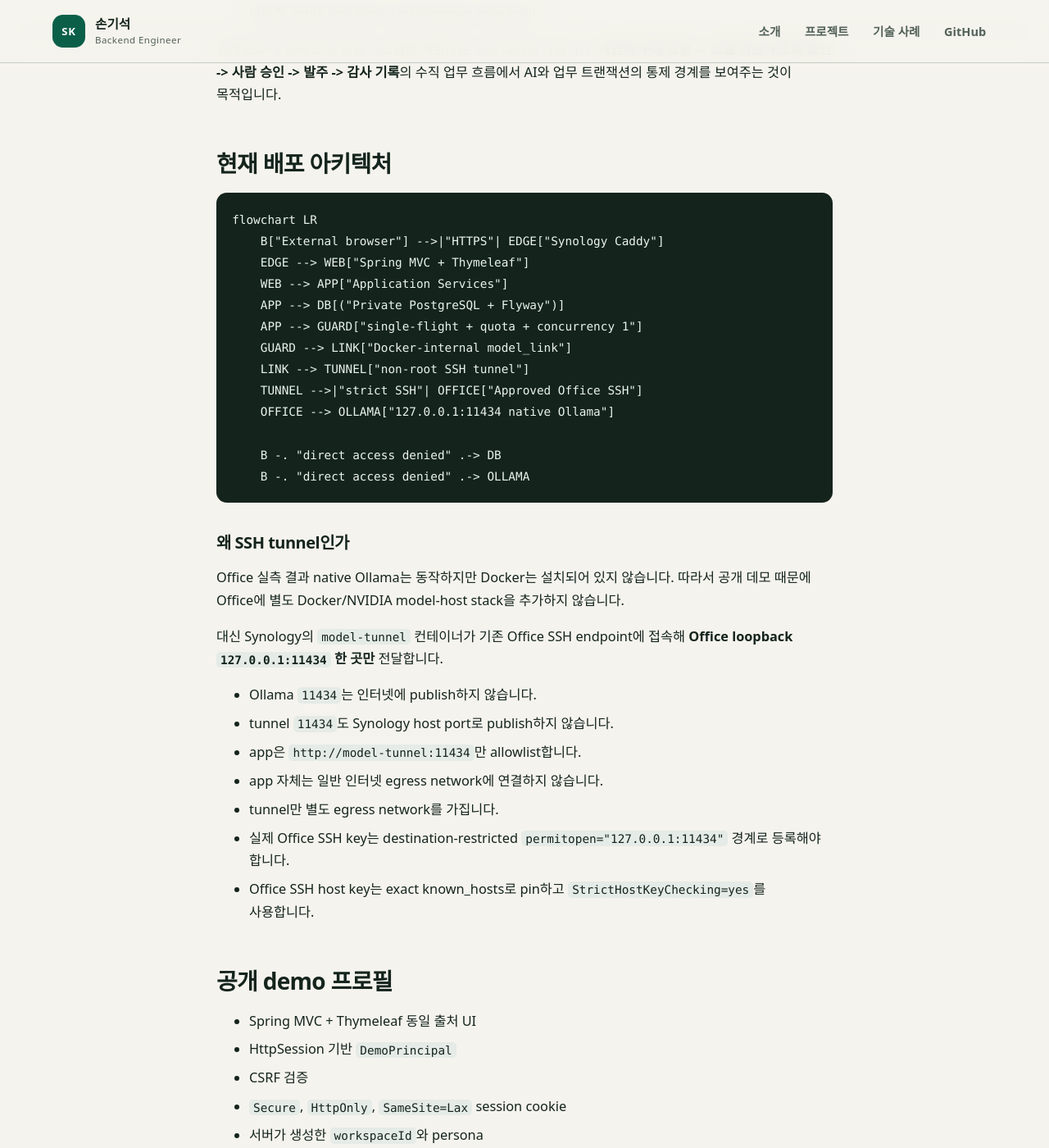
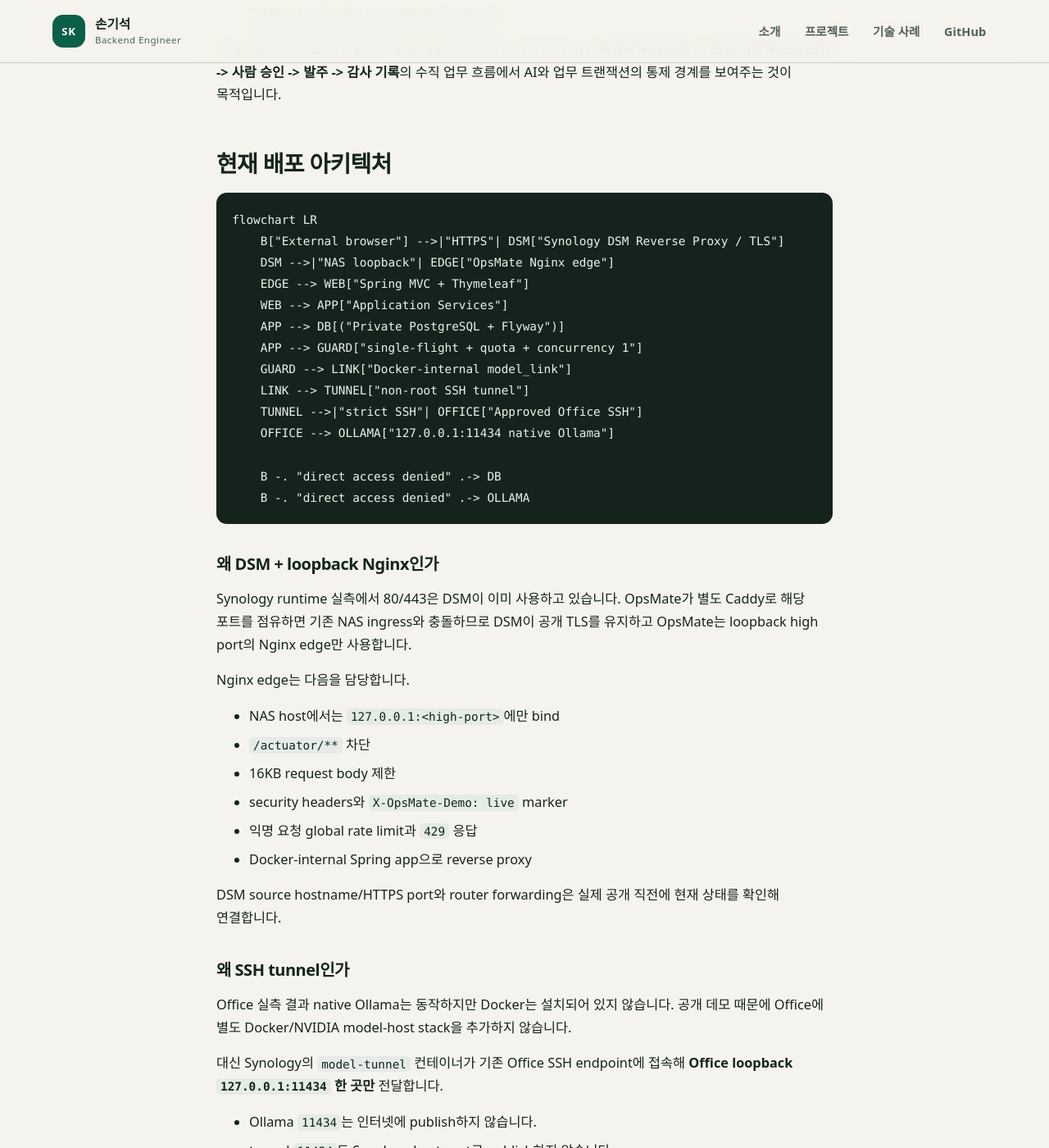
Before and after one commit to son1004007/engineering-career-portfolio, a Jekyll site: the page built from 02_projects/opsmate-local/docs/PUBLIC_DEMO.md, in a window 1280 px wide and 1400 px high, scrolled down 496 px. Shown: the whole window at 82% size. Built offline with Jekyll 4.4.1, drawn with Linux system fonts in a browser that asks for light colours; our own code applies the rules of GitHub Pages for plain Markdown files; some of the changed text lies outside the part shown.

Commit message:
docs: align public demo with dsm nginx edge

````diff
--- a/02_projects/opsmate-local/docs/PUBLIC_DEMO.md
+++ b/02_projects/opsmate-local/docs/PUBLIC_DEMO.md
@@ -5,7 +5,7 @@
 - 상태: `implemented`, `tested-component`; 실제 모델 adapter E2E 경계 `verified`
 - 대상: 채용 담당자가 브라우저에서 직접 실행할 수 있는 제한형 공개 데모
 - 실제 모델 증거: `2026-08-23` Ollama `gemma3:12b`, 9/9 성공, 관측 p95 21,076ms(`<= 30,000ms` gate)
-- 아직 미검증: 실제 public URL, NAS -> SSH tunnel -> Office Ollama 전체 경로, 외부 DB/model 비노출, edge rate limit, close/reopen rehearsal
+- 아직 미검증: NAS -> restricted SSH tunnel -> Office Ollama 실제 연결, public DSM ingress, 외부 DB/model 비노출, close/reopen rehearsal
 
 전체 ERP나 실제 조직 인증 시스템을 재현하는 것이 목적이 아닙니다. **자연어 구매 요청 -> 모델 기반 구조화 초안 -> 사람 승인 -> 발주 -> 감사 기록**의 수직 업무 흐름에서 AI와 업무 트랜잭션의 통제 경계를 보여주는 것이 목적입니다.
 
@@ -13,7 +13,8 @@
 
 ```mermaid
 flowchart LR
-    B["External browser"] -->|"HTTPS"| EDGE["Synology Caddy"]
+    B["External browser"] -->|"HTTPS"| DSM["Synology DSM Reverse Proxy / TLS"]
+    DSM -->|"NAS loopback"| EDGE["OpsMate Nginx edge"]
     EDGE --> WEB["Spring MVC + Thymeleaf"]
     WEB --> APP["Application Services"]
     APP --> DB[("Private PostgreSQL + Flyway")]
@@ -27,9 +28,24 @@ flowchart LR
     B -. "direct access denied" .-> OLLAMA
 ```
 
+### 왜 DSM + loopback Nginx인가
+
+Synology runtime 실측에서 80/443은 DSM이 이미 사용하고 있습니다. OpsMate가 별도 Caddy로 해당 포트를 점유하면 기존 NAS ingress와 충돌하므로 DSM이 공개 TLS를 유지하고 OpsMate는 loopback high port의 Nginx edge만 사용합니다.
+
+Nginx edge는 다음을 담당합니다.
+
+- NAS host에서는 `127.0.0.1:<high-port>`에만 bind
+- `/actuator/**` 차단
+- 16KB request body 제한
+- security headers와 `X-OpsMate-Demo: live` marker
+- 익명 요청 global rate limit과 `429` 응답
+- Docker-internal Spring app으로 reverse proxy
+
+DSM source hostname/HTTPS port와 router forwarding은 실제 공개 직전에 현재 상태를 확인해 연결합니다.
+
 ### 왜 SSH tunnel인가
 
-Office 실측 결과 native Ollama는 동작하지만 Docker는 설치되어 있지 않습니다. 따라서 공개 데모 때문에 Office에 별도 Docker/NVIDIA model-host stack을 추가하지 않습니다.
+Office 실측 결과 native Ollama는 동작하지만 Docker는 설치되어 있지 않습니다. 공개 데모 때문에 Office에 별도 Docker/NVIDIA model-host stack을 추가하지 않습니다.
 
 대신 Synology의 `model-tunnel` 컨테이너가 기존 Office SSH endpoint에 접속해 **Office loopback `127.0.0.1:11434` 한 곳만** 전달합니다.
 
@@ -38,7 +54,7 @@ Office 실측 결과 native Ollama는 동작하지만 Docker는 설치되어 있
 - app은 `http://model-tunnel:11434`만 allowlist합니다.
 - app 자체는 일반 인터넷 egress network에 연결하지 않습니다.
 - tunnel만 별도 egress network를 가집니다.
-- 실제 Office SSH key는 destination-restricted `permitopen="127.0.0.1:11434"` 경계로 등록해야 합니다.
+- Office 전용 SSH public key는 `permitopen="127.0.0.1:11434"`에 해당하는 목적지 제한을 적용합니다.
 - Office SSH host key는 exact known_hosts로 pin하고 `StrictHostKeyChecking=yes`를 사용합니다.
 
 ## 공개 demo 프로필
@@ -58,110 +74,76 @@ Office 실측 결과 native Ollama는 동작하지만 Docker는 설치되어 있
 
 한 방문자는 하나의 합성 workspace에서 다음 persona를 순서대로 체험합니다.
 
-1. `REQUESTER`
-   - 자연어 구매 요청 입력
-   - 모델 초안과 정책 근거 확인
-   - 승인 대기로 제출
-2. `APPROVER`
-   - 현재 workspace의 승인 대기 요청 조회
-   - 승인 또는 사유가 있는 반려
-3. `BUYER`
-   - 승인된 요청 조회
-   - 요청 한 건당 발주 한 건 생성
-4. `AUDITOR`
-   - 요청·발주·감사 이벤트 타임라인 확인
+1. `REQUESTER`: 자연어 구매 요청 -> 모델 초안/정책 근거 -> 승인 대기 제출
+2. `APPROVER`: 현재 workspace의 승인 대기 요청 승인 또는 반려
+3. `BUYER`: 승인된 요청 한 건당 발주 한 건 생성
+4. `AUDITOR`: 요청·발주·감사 이벤트 타임라인 확인
 
 persona 전환은 데모 체험용일 뿐 실제 조직 인증을 대체하지 않습니다. endpoint RBAC, service RBAC, workspace 범위와 도메인 상태 전이는 서버에서 계속 검증합니다.
 
-## workspace 격리
+## workspace·DB 통제
 
-`POST /demo/sessions`는 서버가 새 UUID workspace를 만들고 SecurityContext에 현재 workspace/persona를 저장합니다.
+모든 쓰기와 조회는 `workspace_id` 조건을 포함합니다. 전역 조회 후 애플리케이션에서 필터링하는 방식은 공개 경로에서 사용하지 않습니다. workspace에는 TTL이 있으며 정상 종료와 cleanup은 합성 workspace 관련 데이터를 삭제합니다.
 
-모든 쓰기와 조회는 `workspace_id` 조건을 포함합니다. 전역 조회 후 애플리케이션에서 필터링하는 방식은 공개 경로에서 사용하지 않습니다.
+공개 프로필은 PostgreSQL 16 + `ddl-auto=validate`를 사용하며 DB admin, Flyway migration, runtime app 역할을 분리합니다. `migrate`는 **동일 app image**의 one-shot 실행이고 runtime app에는 migration credential이 없습니다.
 
-workspace에는 TTL이 있으며 만료되면 세션과 SecurityContext를 폐기합니다. 정상 데모 종료와 cleanup은 합성 workspace 관련 데이터를 삭제합니다.
-
-## PostgreSQL과 migration 경계
-
-공개 프로필은 PostgreSQL 16 + `ddl-auto=validate`를 사용합니다.
-
-- DB admin 역할
-- Flyway migration 역할
-- runtime app 역할
-
-을 분리합니다. `migrate`는 **동일 app image**를 one-shot으로 실행하며 runtime app에는 migration credential을 주입하지 않습니다.
-
-주요 무결성 경계:
+주요 DB 경계:
 
 - workspace FK 및 cascade cleanup
 - request/order idempotency unique constraint
-- workspace + status 기반 작업함 index
-- workspace + occurred_at 기반 audit index
-
-PostgreSQL Testcontainers 경로로 migration/constraint/role 동작을 검증합니다.
+- workspace + status 작업함 index
+- workspace + occurred_at audit index
+- runtime DDL·Flyway history 접근 제한
 
 ## 모델 호출 통제
 
-`DraftGenerationCoordinator`는 모델 호출 전에 다음을 적용합니다.
+`DraftGenerationCoordinator`는 다음을 적용합니다.
 
 - `(workspaceId, actor, idempotencyKey)` single-flight
 - workspace/global quota
 - 전체 모델 동시 실행 수 `1`
 - bounded queue/follower wait
-- timeout / malformed response / unavailable fail-closed
+- timeout / malformed / oversized / unavailable fail-closed
 
 모델 출력은 제안일 뿐 최종 업무 데이터가 아닙니다. 서버가 구조, 카테고리, 정책 ID와 업무 규칙을 다시 검증한 뒤에만 저장 단계로 이동합니다.
 
-## 모델 endpoint 통제
-
-런타임 app 설정은 다음으로 고정합니다.
-
-```text
-OPSMATE_LLM_BASE_URL=http://model-tunnel:11434
-OPSMATE_LLM_ALLOWED_HOSTS=model-tunnel
-```
-
-`LlmGatewayConfiguration`은 URL scheme/host/path를 검증하고 allowlist 밖 host를 시작 단계에서 거부합니다. SSH-forwarded loopback 경로에서는 별도 model API Bearer token을 사용하지 않으며, 네트워크 인증/목적지 제한은 SSH key + exact host key + `permitopen`으로 수행합니다.
-
-## 공개 배포 네트워크
-
-Compose network 의도:
+## 공개 배포 network 경계
 
 | network | 연결 서비스 | 외부 egress |
 |---|---|---|
-| `edge` | Caddy | 필요 |
-| `edge_to_app` | Caddy, app | 없음 (`internal`) |
+| `edge_to_app` | Nginx edge, app | 없음 (`internal`) |
 | `app_to_db` | app, migrate, DB | 없음 (`internal`) |
 | `model_link` | app, model-tunnel | 없음 (`internal`) |
-| `tunnel_egress` | model-tunnel | Office SSH 접속용 |
+| `tunnel_egress` | model-tunnel | Office SSH 접속만 필요 |
 
-PostgreSQL과 model tunnel에는 host port mapping이 없습니다.
+PostgreSQL, app, model-tunnel에는 host port mapping이 없습니다. Nginx edge 하나만 NAS loopback에 publish됩니다.
 
 ## 이미지와 공급망
 
-app과 model-tunnel 이미지는 GitHub Actions에서 GHCR로 발행하며 실제 배포는 full digest를 사용합니다.
+app과 model-tunnel 이미지는 GitHub Actions에서 linux/amd64 GHCR image로 발행하고 실제 배포에는 full digest를 사용합니다.
 
 ```text
 OPSMATE_APP_IMAGE=ghcr.io/.../opsmate-local:<sha>@sha256:<digest>
 OPSMATE_TUNNEL_IMAGE=ghcr.io/.../opsmate-model-tunnel:<sha>@sha256:<digest>
 ```
 
-두 runtime image 모두 non-root이며 read-only root filesystem, dropped capabilities, `no-new-privileges` 경계를 사용합니다.
+두 runtime image는 non-root이며 read-only root filesystem, dropped capabilities, `no-new-privileges` 경계를 사용합니다.
 
 ## 공개 전 gate
 
-- [x] Maven/Java regression
+- [x] 전체 Maven/Java regression 기록
 - [x] PostgreSQL migration rehearsal
 - [x] 실제 `gemma3:12b` adapter E2E
 - [x] Synology Docker/x86_64 runtime 확인
+- [x] Synology 80/443 DSM 점유 확인
 - [x] Office native Ollama/model 확인
 - [x] Office 사용 승인 확인
-- [ ] app/tunnel immutable GHCR digest 발행 및 pull 검증
+- [ ] 최신 app/tunnel immutable GHCR digest 발행 및 NAS pull 검증
 - [ ] destination-restricted Office SSH key bootstrap
 - [ ] NAS -> model-tunnel -> Office Ollama 실제 health
-- [ ] Synology public hostname/TLS 확정
-- [ ] public edge rate limit
-- [ ] public smoke
+- [ ] DSM Reverse Proxy/TLS public ingress
+- [ ] public Nginx rate-limit 실제 응답 확인
+- [ ] public persona smoke
 - [ ] 외부 DB/model 비노출
 - [ ] normal/emergency close + same-digest reopen
 
@@ -172,26 +154,26 @@ OPSMATE_TUNNEL_IMAGE=ghcr.io/.../opsmate-model-tunnel:<sha>@sha256:<digest>
 실제 HTTPS에서 다음을 검증합니다.
 
 - root/live marker
-- HTTP -> HTTPS redirect
-- 공개 `/api/**` 거부
+- standard 443 배포라면 HTTP -> HTTPS redirect
+- 공개 `/api/**` 거부와 Basic challenge 부재
 - cookie 보안 속성
 - 합성 workspace 생성
 - 실제 모델 기반 draft
-- submit -> approve/reject -> order
+- submit -> approve -> order
 - AUDITOR audit event
 - workspace cleanup
 
-추가로 서로 다른 두 외부 세션의 cross-workspace 격리와 LTE/5G UX를 확인합니다.
+추가로 서로 다른 두 외부 세션의 cross-workspace 격리, 외부 PostgreSQL/model 포트 차단과 LTE/5G UX를 확인합니다.
 
 ## lifecycle
 
 ### normal close
 
-`deploy/close-demo.sh`는 Caddy -> app -> model-tunnel 순으로 중단하고 합성 workspace를 삭제한 뒤 DB를 닫습니다.
+`deploy/close-demo.sh`는 Nginx edge -> app -> model-tunnel 순으로 중단하고 합성 workspace를 삭제한 뒤 DB를 닫습니다. Office native Ollama는 공유 runtime이므로 중단하지 않습니다.
 
 ### emergency close
 
-`deploy/emergency-close.sh`는 env/credential 없이 Compose label을 사용해 해당 OpsMate project의 Caddy, app, model-tunnel, migrate, DB만 중단합니다. 다른 NAS workload나 Office Ollama를 중단하지 않습니다.
+`deploy/emergency-close.sh`는 env/credential 없이 Compose label을 사용해 해당 OpsMate project의 edge, app, model-tunnel, migrate, DB만 중단합니다. 다른 NAS workload나 Office Ollama를 중단하지 않습니다.
 
 ### reopen
 
@@ -201,6 +183,4 @@ OPSMATE_TUNNEL_IMAGE=ghcr.io/.../opsmate-model-tunnel:<sha>@sha256:<digest>
 
 ## 공개 증거 원칙
 
-공개 가능한 것은 설계, 모델명, 소스 commit, image digest, 검증 시각/결과와 알려진 제한입니다.
-
-실제 host/IP/user, SSH key, known_hosts 원문, 조직 승인 문서 원문과 runtime credential은 공개하지 않습니다.
+공개 가능한 것은 설계, 모델명, 소스 commit, image digest, 검증 시각/결과와 알려진 제한입니다. 실제 host/IP/user, SSH key, known_hosts 원문, 조직 승인 문서 원문과 runtime credential은 공개하지 않습니다.
````
